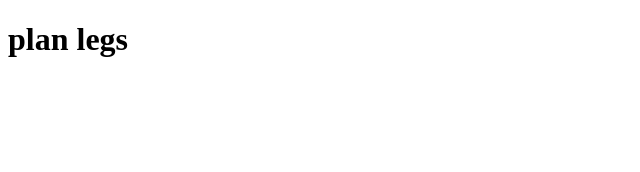
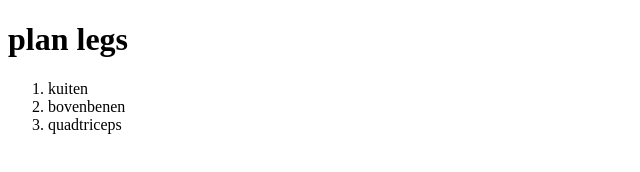
Before and after one commit to glenng22/fitness, a plain HTML site: page pages/leg.html in a window 1280 px wide. Shown: the whole page, without its empty margins (0-640 px from the left). Drawn offline with Linux system fonts and the light colour scheme.

Commit message:
Add leg exercises #1

```diff
--- a/pages/leg.html
+++ b/pages/leg.html
@@ -9,6 +9,12 @@
 
 <body>
     <h1>plan legs</h1>
+    <ol>
+
+        <li>kuiten</li>
+        <li>bovenbenen</li>
+        <li>quadtriceps</li>
+    </ol>
 </body>
 
 </html>
```
